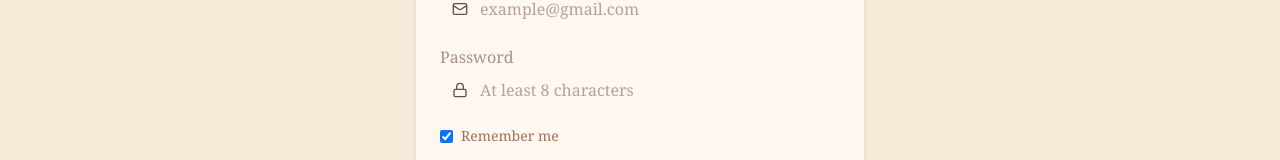
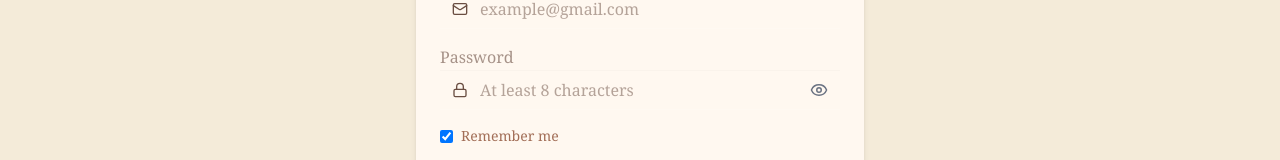
Before and after one commit to yunob01/react-midterm, a React (Vite) app: page /auth/login in a window 1280 px wide. Shown: the part 265-425 px from the top of the page. Built offline with nearby package versions, Linux system fonts and the light colour scheme.

Commit message:
密碼加入眼睛功能

```diff
--- a/src/components/common/FormInput.jsx
+++ b/src/components/common/FormInput.jsx
@@ -1,3 +1,6 @@
+import { useState } from "react";
+import { Eye, EyeOff } from "lucide-react";
+
 const FormInput = ({
   label,
   name,
@@ -9,6 +12,7 @@
   options = [],
   required = true,
 }) => {
+  const [showPassword, setShowPassword] = useState(false);
   const baseClasses = "input input-bordered w-full pl-10";
 
   if (type === "checkbox") {
@@ -46,13 +50,17 @@
               <option key={opt.value} value={opt.value}>{opt.label}</option>
             ))}
           </select>
-           {Icon && <Icon className="absolute left-3 top-1/2 transform -translate-y-1/2 w-4 h-4 text-current" />}
+          {Icon && (
+            <Icon className="absolute left-3 top-1/2 transform -translate-y-1/2 w-4 h-4 text-current" />
+          )}
         </div>
       </div>
     );
   }
 
-   // Default input (text, email, password)
+  const isPassword = type === "password";
+  const inputType = isPassword && showPassword ? "text" : type;
+
   return (
     <div>
       <label className="label">
@@ -60,7 +68,7 @@
       </label>
       <div className="relative">
         <input
-           type={type}
+          type={inputType}
           name={name}
           placeholder={placeholder}
           value={value}
@@ -68,7 +76,19 @@
           className={baseClasses}
           required={required}
         />
-         {Icon && <Icon className="absolute left-3 top-1/2 transform -translate-y-1/2 w-4 h-4 text-current" />}
+        {Icon && (
+          <Icon className="absolute left-3 top-1/2 transform -translate-y-1/2 w-4 h-4 text-current" />
+        )}
+        {isPassword && (
+          <button
+            type="button"
+            onClick={() => setShowPassword((prev) => !prev)}
+            className="absolute right-3 top-1/2 transform -translate-y-1/2 text-gray-500 hover:text-primary"
+            tabIndex={-1}
+          >
+            {showPassword ? <EyeOff size={18} /> : <Eye size={18} />}
+          </button>
+        )}
       </div>
     </div>
   );
```
Lines whose indentation alone changed are shown as unchanged.
